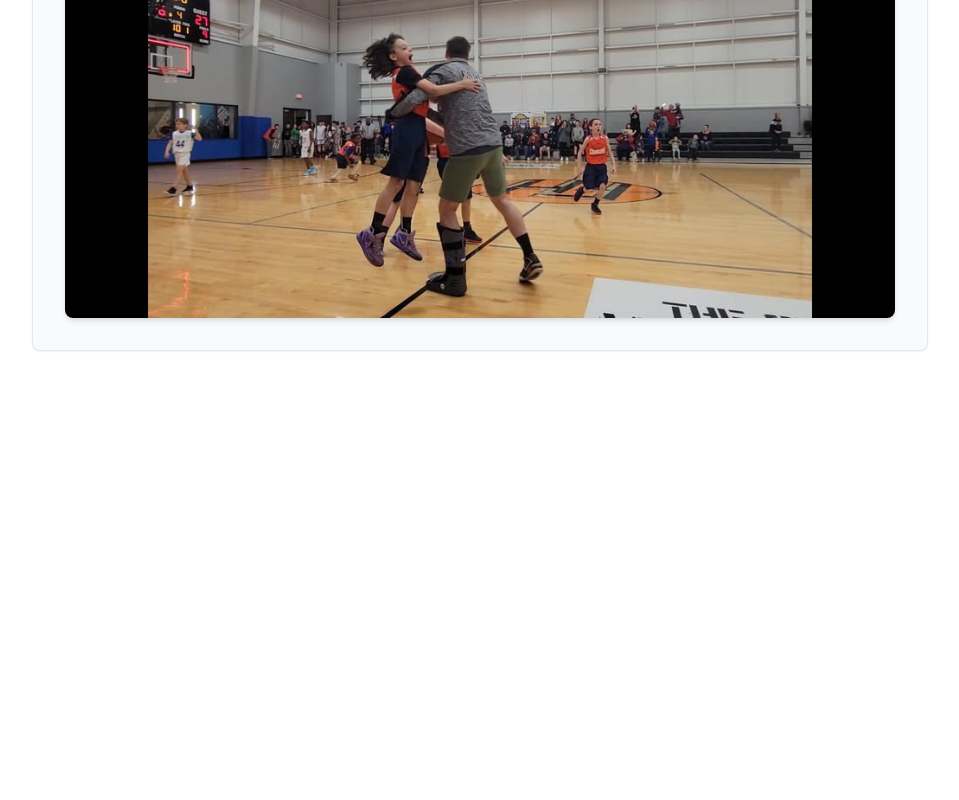
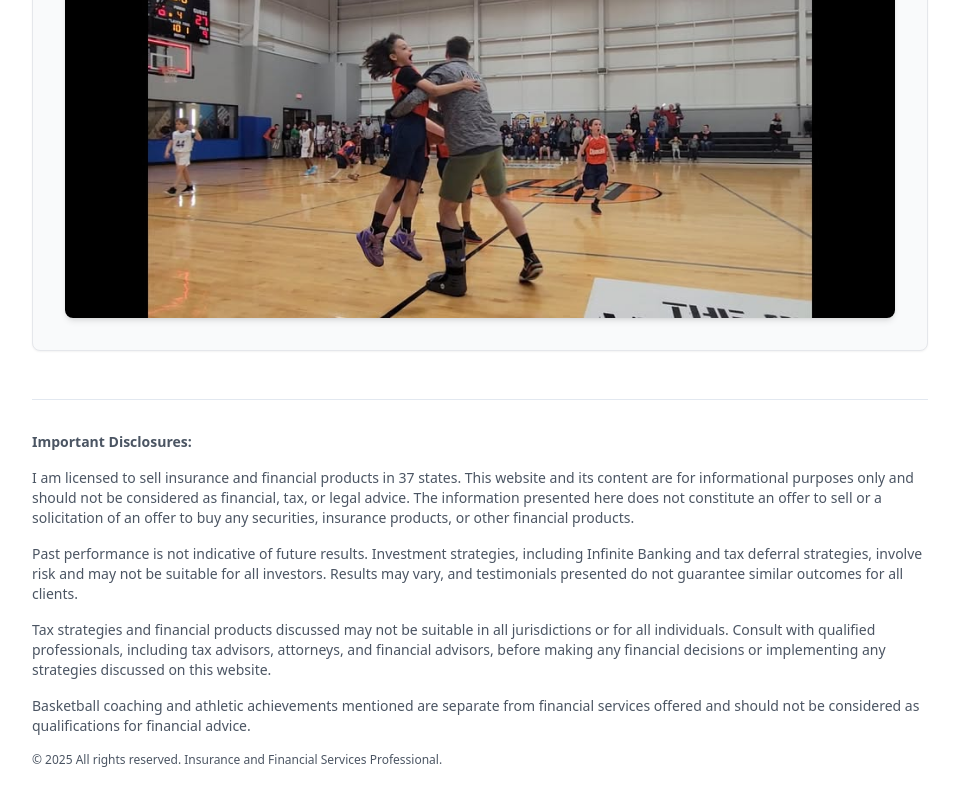
Before and after one commit to devJason23/booking-jasonhillco, a React (Vite) app: page / in a window 1280 px wide. Shown: the part 1745-2545 px from the top of the page, without its empty margins (160-1119 px from the left). Before the commit the page ends 2128 px from the top, so only its background shows below. Built offline with nearby package versions, Linux system fonts and the light colour scheme.

Commit message:
Add disclaimer section
Add a disclaimer section to the booking page with relevant information.

```diff
--- a/src/components/BookingPage.tsx
+++ b/src/components/BookingPage.tsx
@@ -1,7 +1,7 @@
-
 import React from "react";
 import { Accordion, AccordionContent, AccordionItem, AccordionTrigger } from "@/components/ui/accordion";
 import { Card } from "@/components/ui/card";
+import { Separator } from "@/components/ui/separator";
 
 const BookingPage = () => {
   const personalImages = [
@@ -109,6 +109,29 @@ const BookingPage = () => {
           </div>
         </div>
       </Card>
+
+      {/* Disclaimer Section */}
+      <div className="max-w-4xl mx-auto mt-12 text-sm text-gray-600">
+        <Separator className="my-8" />
+        <div className="space-y-4">
+          <p className="font-semibold">Important Disclosures:</p>
+          <p>
+            I am licensed to sell insurance and financial products in 37 states. This website and its content are for informational purposes only and should not be considered as financial, tax, or legal advice. The information presented here does not constitute an offer to sell or a solicitation of an offer to buy any securities, insurance products, or other financial products.
+          </p>
+          <p>
+            Past performance is not indicative of future results. Investment strategies, including Infinite Banking and tax deferral strategies, involve risk and may not be suitable for all investors. Results may vary, and testimonials presented do not guarantee similar outcomes for all clients.
+          </p>
+          <p>
+            Tax strategies and financial products discussed may not be suitable in all jurisdictions or for all individuals. Consult with qualified professionals, including tax advisors, attorneys, and financial advisors, before making any financial decisions or implementing any strategies discussed on this website.
+          </p>
+          <p>
+            Basketball coaching and athletic achievements mentioned are separate from financial services offered and should not be considered as qualifications for financial advice.
+          </p>
+          <p className="text-xs mt-6">
+            © {new Date().getFullYear()} All rights reserved. Insurance and Financial Services Professional.
+          </p>
+        </div>
+      </div>
     </div>
   );
 };
```
